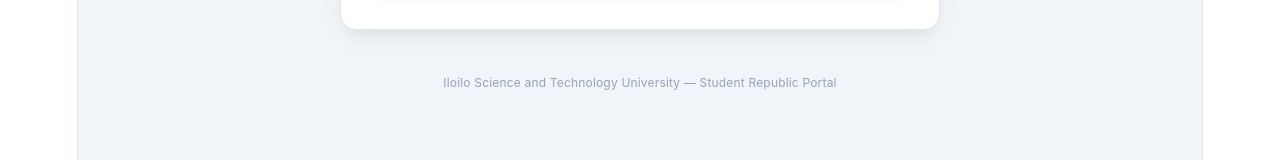
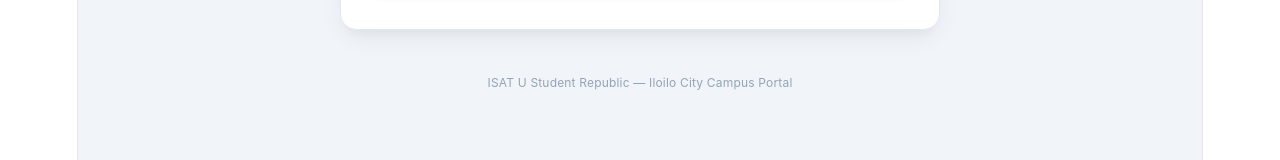
Before and after one commit to isatu-studentrepublic-iloilocity/isatu-boses, a React (Vite) app: page / in a window 1280 px wide. Shown: the part 457-617 px from the top of the page. Built offline with nearby package versions, Linux system fonts and the light colour scheme; no server answers.

Commit message:
updated the description

```diff
--- a/src/App.tsx
+++ b/src/App.tsx
@@ -253,7 +253,7 @@ export default function App() {
                   }}
                   value={content}
                   onChange={(e) => setContent(e.target.value)}
-                  placeholder="State your feedback, issue, or proposition clearly..."
+                  placeholder="State your feedback, issue, or concern clearly..."
                   required
                 />
               </div>
@@ -316,7 +316,7 @@ export default function App() {
                   transition: 'all 0.2s ease'
                 }}
               >
-                {loading ? 'Submitting to Portal...' : 'Submit Insight to Student Republic'}
+                {loading ? 'Submitting to Portal...' : 'Submit to Student Republic'}
               </button>
             </form>
 
@@ -341,7 +341,7 @@ export default function App() {
 
       {/* Footer Branding */}
       <footer style={{ textAlign: 'center', marginTop: '40px', color: '#94A3B8', fontSize: '12px' }}>
-        Iloilo Science and Technology University — Student Republic Portal
+        ISAT U Student Republic — Iloilo City Campus Portal
       </footer>
     </div>
   )
```
